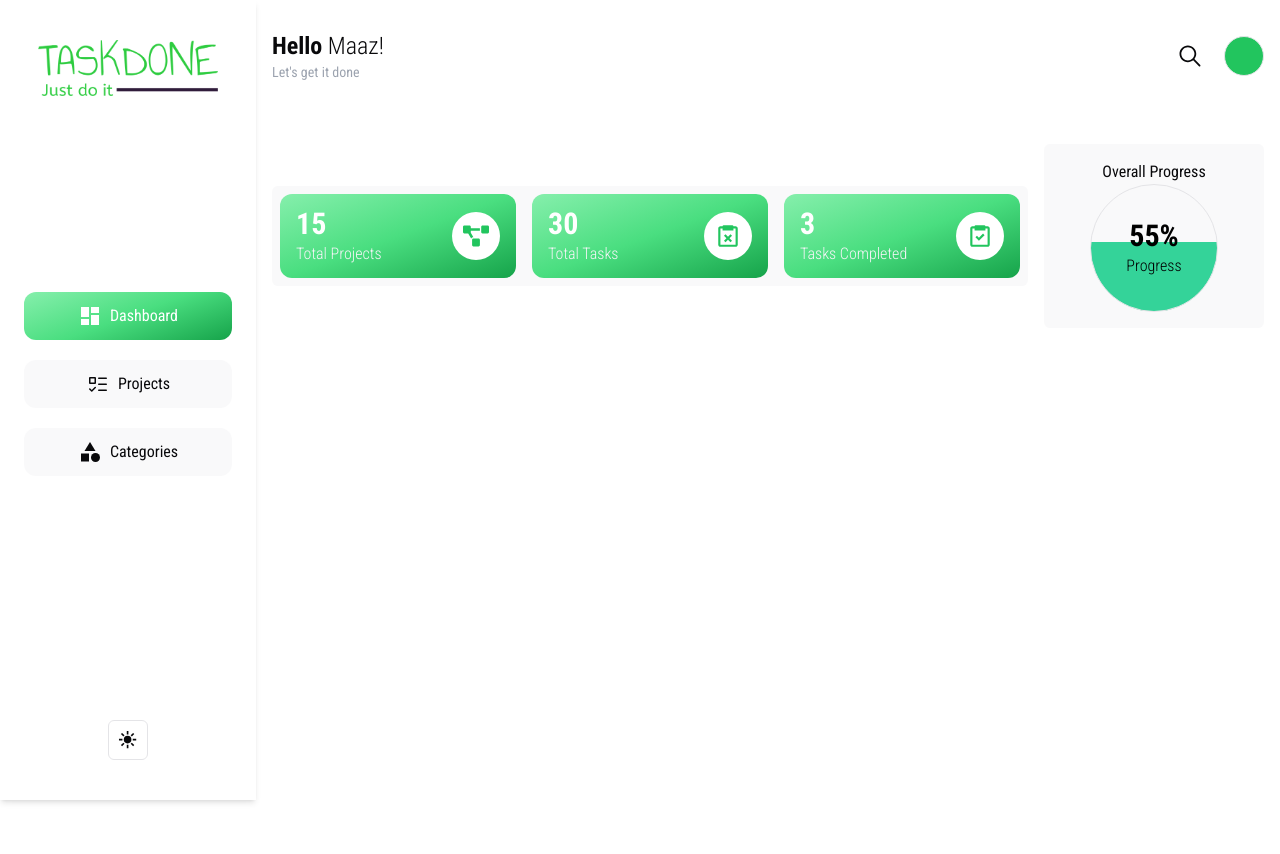
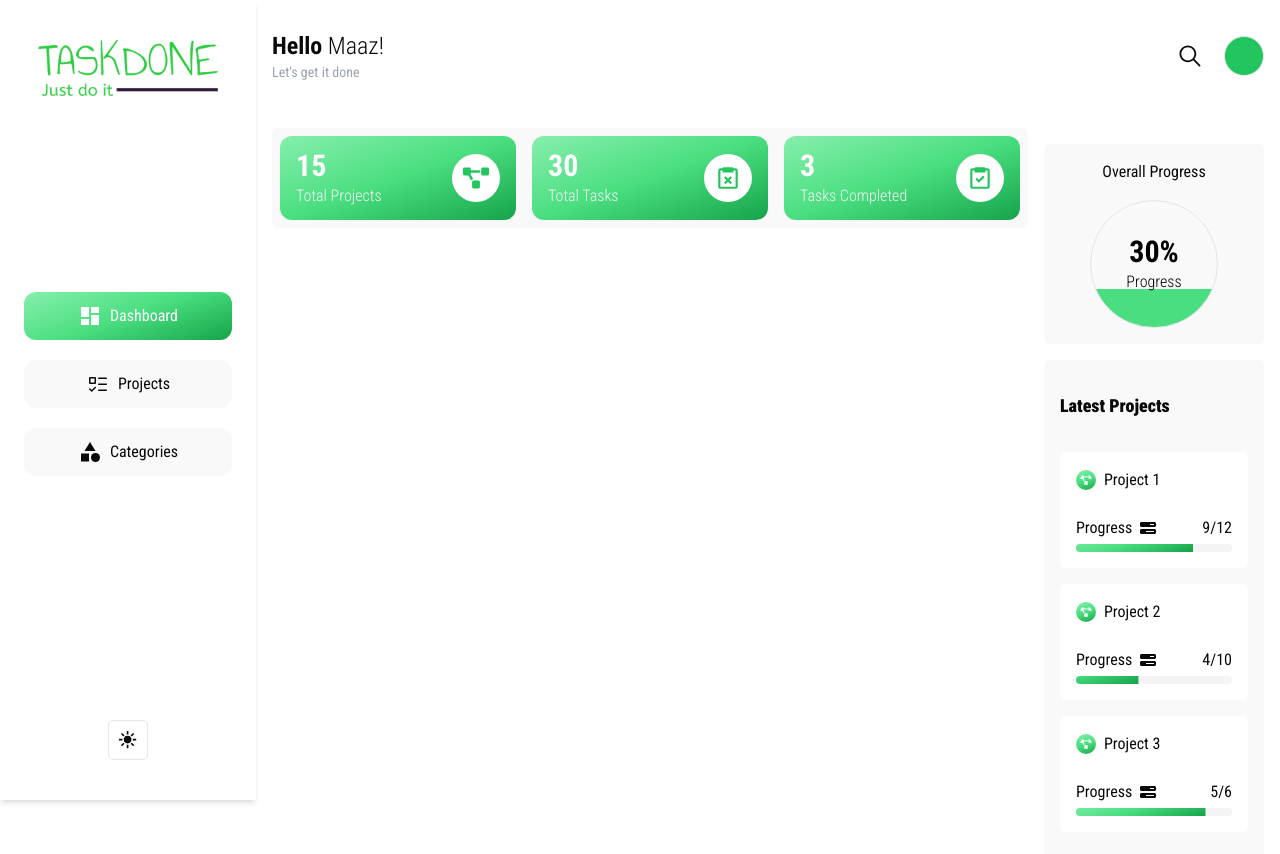
Before and after one commit to mmaazkhanhere/task-done, a Next.js app in the folder frontend/: page / in a window 1280 px wide. Shown: the top 854 px of the page. Before the commit the page ends 800 px from the top, so only its background shows below. Built offline with nearby package versions, Linux system fonts and the light colour scheme.

Commit message:
latest project section completed

```diff
--- a/frontend/package.json
+++ b/frontend/package.json
@@ -11,6 +11,7 @@
   "dependencies": {
     "@radix-ui/react-dialog": "^1.0.5",
     "@radix-ui/react-dropdown-menu": "^2.0.6",
+    "@radix-ui/react-progress": "^1.0.3",
     "@radix-ui/react-slot": "^1.0.2",
     "class-variance-authority": "^0.7.0",
     "clsx": "^2.1.1",
--- /dev/null
+++ b/frontend/src/app/(routes)/(dashboard)/_components/latest-project-card.tsx
@@ -0,0 +1,41 @@
+import React from "react";
+
+import { Progress } from "@/components/ui/progress";
+
+import { FaProjectDiagram } from "react-icons/fa";
+import { FaBarsProgress } from "react-icons/fa6";
+
+type Props = {
+	title: string;
+	totalTasks: number;
+	tasksCompleted: number;
+};
+
+const LatestProjectCard = ({ title, totalTasks, tasksCompleted }: Props) => {
+	const progress = Math.round((tasksCompleted / totalTasks) * 100);
+
+	return (
+		<div className="flex flex-col gap-6 p-4 rounded-md bg-white dark:bg-muted-foreground/30 w-full">
+			<div className="flex gap-2 items-center">
+				<FaProjectDiagram className="bg-primary p-1 text-white rounded-full w-5 h-5" />
+				<span>{title}</span>
+			</div>
+			<div className="flex flex-col items-start gap-1 w-full">
+				<div className="flex items-center justify-between gap-2 w-full">
+					<div className="flex items-center gap-2">
+						<span>Progress</span>
+						<FaBarsProgress />
+					</div>
+					<div className="flex items-center gap-2">
+						<p>
+							<span>{tasksCompleted}</span>/{totalTasks}
+						</p>
+					</div>
+				</div>
+				<Progress value={progress} />
+			</div>
+		</div>
+	);
+};
+
+export default LatestProjectCard;
--- /dev/null
+++ b/frontend/src/app/(routes)/(dashboard)/_components/latest-projects.tsx
@@ -0,0 +1,43 @@
+import React from "react";
+import LatestProjectCard from "./latest-project-card";
+import { title } from "process";
+
+type Props = {};
+
+const projects = [
+	{
+		title: "Project 1",
+		totalTasks: 12,
+		tasksCompleted: 9,
+	},
+	{
+		title: "Project 2",
+		totalTasks: 10,
+		tasksCompleted: 4,
+	},
+	{
+		title: "Project 3",
+		totalTasks: 6,
+		tasksCompleted: 5,
+	},
+];
+
+const LatestProjects = (props: Props) => {
+	return (
+		<div className="dark:bg-muted bg-gray-100/50 p-4 flex flex-col gap-8 rounded-md py-8">
+			<h1 className="font-black text-lg">Latest Projects</h1>
+			<div className="flex flex-col gap-4">
+				{projects.map((project) => (
+					<LatestProjectCard
+						key={project.title}
+						title={project.title}
+						tasksCompleted={project.tasksCompleted}
+						totalTasks={project.totalTasks}
+					/>
+				))}
+			</div>
+		</div>
+	);
+};
+
+export default LatestProjects;
--- /dev/null
+++ b/frontend/src/app/(routes)/(dashboard)/_components/overall-progress.tsx
@@ -0,0 +1,29 @@
+import React from "react";
+
+type Props = {
+	percentage: number;
+};
+
+const OverallProgress = ({ percentage }: Props) => {
+	const progressStyle = {
+		background: `linear-gradient(
+            to top,
+            hsl(141.9, 69.2%, 58%) ${percentage}%,
+            transparent ${percentage}%
+        )`,
+	};
+	return (
+		<div className="p-4 h-63 flex flex-col items-center justify-center rounded-md bg-gray-100/50 dark:bg-muted gap-y-4">
+			<span>Overall Progress</span>
+			<div
+				className="w-32 h-32 rounded-full flex flex-col justify-center items-center border dark:border-gray-600 text-black dark:text-white"
+				style={progressStyle}
+			>
+				<span className="font-bold text-3xl ">{percentage}%</span>
+				<span className="font-light">Progress</span>
+			</div>
+		</div>
+	);
+};
+
+export default OverallProgress;
--- a/frontend/src/app/(routes)/(dashboard)/_components/right-sidebar.tsx
+++ b/frontend/src/app/(routes)/(dashboard)/_components/right-sidebar.tsx
@@ -1,26 +1,14 @@
 import React from "react";
+import OverallProgress from "./overall-progress";
+import LatestProjects from "./latest-projects";
 
-type Props = {
-	percentage: number;
-};
+type Props = {};
 
-const RightSideBar = ({ percentage }: Props) => {
-	const progressStyle = {
-		background: `linear-gradient(to top, #34D399 ${percentage}%, transparent ${percentage}%)`,
-	};
-
+const RightSideBar = (props: Props) => {
 	return (
 		<div className="w-3/12 p-4 flex flex-col gap-4">
-			<div className="p-4 h-63 flex flex-col items-center justify-center rounded-md bg-gray-100/50 dark:bg-muted">
-				<span>Overall Progress</span>
-				<div
-					className="w-32 h-32 rounded-full flex flex-col justify-center items-center border dark:border-gray-600 text-black dark:text-white"
-					style={progressStyle}
-				>
-					<span className="font-bold text-3xl ">{percentage}%</span>
-					<span className="font-light">Progress</span>
-				</div>
-			</div>
+			<OverallProgress percentage={30} />
+			<LatestProjects />
 		</div>
 	);
 };
--- a/frontend/src/app/(routes)/(dashboard)/page.tsx
+++ b/frontend/src/app/(routes)/(dashboard)/page.tsx
@@ -8,11 +8,11 @@ type Props = {};
 const MainPage = (props: Props) => {
 	return (
 		<div className="flex flex-col item-start gap-y-4">
-			<div className="flex items-center w-full">
+			<div className="flex w-full">
 				<div className="w-9/12">
 					<Statistics />
 				</div>
-				<RightSideBar percentage={55} />
+				<RightSideBar />
 			</div>
 		</div>
 	);
--- /dev/null
+++ b/frontend/src/components/ui/progress.tsx
@@ -0,0 +1,28 @@
+"use client";
+
+import * as React from "react";
+import * as ProgressPrimitive from "@radix-ui/react-progress";
+
+import { cn } from "@/lib/utils";
+
+const Progress = React.forwardRef<
+	React.ElementRef<typeof ProgressPrimitive.Root>,
+	React.ComponentPropsWithoutRef<typeof ProgressPrimitive.Root>
+>(({ className, value, ...props }, ref) => (
+	<ProgressPrimitive.Root
+		ref={ref}
+		className={cn(
+			"relative h-2 w-full overflow-hidden rounded-full bg-secondary",
+			className
+		)}
+		{...props}
+	>
+		<ProgressPrimitive.Indicator
+			className="h-full w-full flex-1 bg-primary transition-all"
+			style={{ transform: `translateX(-${100 - (value || 0)}%)` }}
+		/>
+	</ProgressPrimitive.Root>
+));
+Progress.displayName = ProgressPrimitive.Root.displayName;
+
+export { Progress };
```
Also changed, not shown: 1 other file (tests, documents, lock files or other folders).
